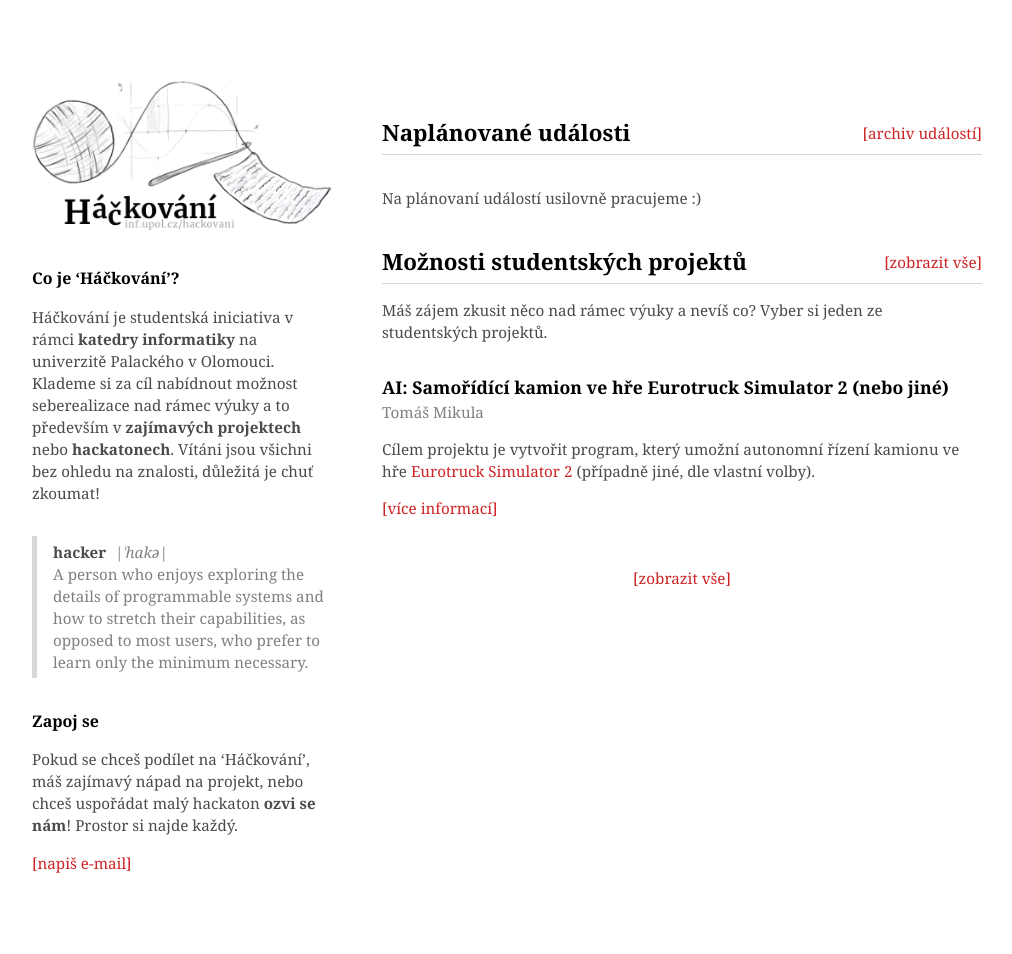
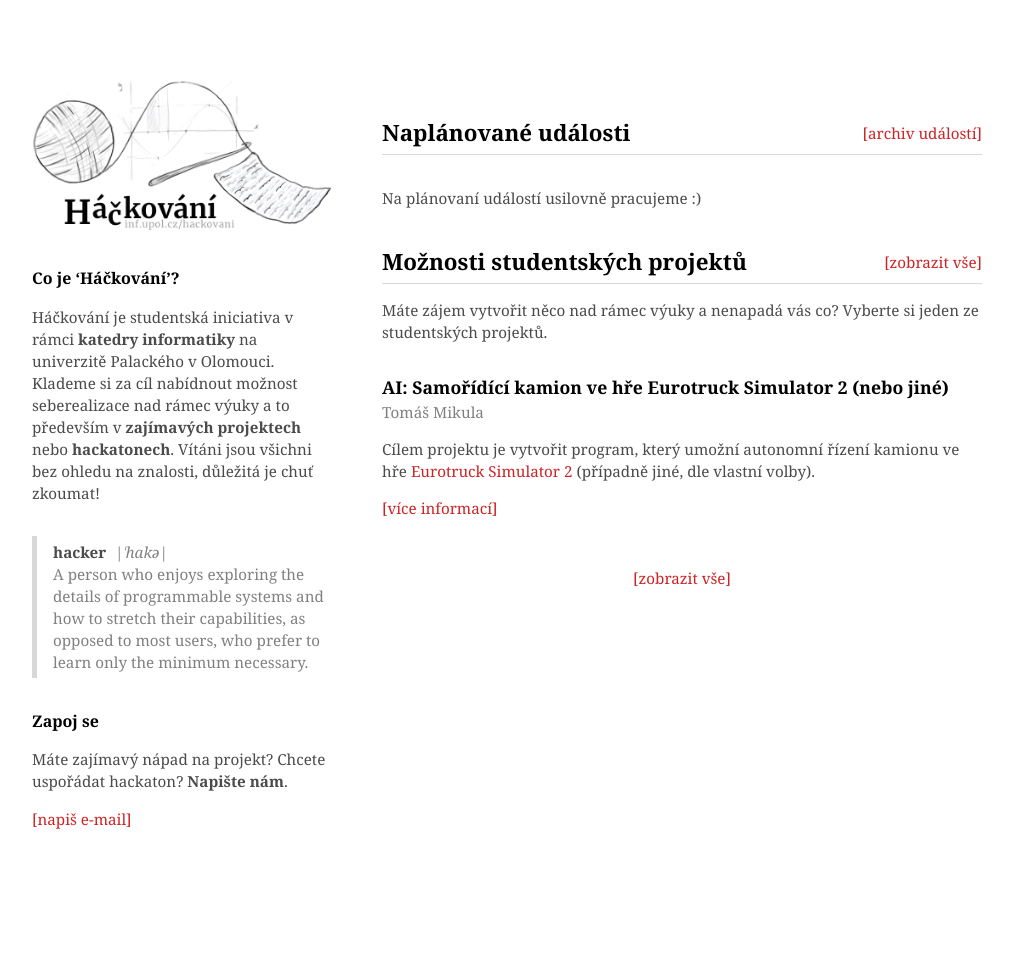
Before and after one commit to hackovani/hackovani.github.io, a Jekyll site: the page built from index.markdown, in a window 1280 px wide. Shown: the whole page, without its empty margins (133-1145 px from the left). Built offline with Jekyll 4.4.1, drawn with Linux system fonts in a browser that asks for light colours; after the commit the page ends 910 px from its top, so only the background shows below that.

Commit message:
Update text

```diff
--- a/_config.yml
+++ b/_config.yml
@@ -23,8 +23,7 @@ hacker_definition: >-
   A person who enjoys exploring the details of programmable systems and how to stretch their
   capabilities, as opposed to most users, who prefer to learn only the minimum necessary.
 join_us: >-
-  Pokud se chceš podílet na 'Háčkování', máš zajímavý nápad na projekt, nebo chceš
-  uspořádat malý hackaton **ozvi se nám**! Prostor si najde každý.
+  Máte zajímavý nápad na projekt? Chcete uspořádat hackaton? **Napište nám**.
 email: mail@tomasmikula.cz
 description: >-
   Háčkování je studentská iniciativa v rámci **katedry informatiky** na univerzitě Palackého v Olomouci.
--- a/_layouts/home.html
+++ b/_layouts/home.html
@@ -34,7 +34,7 @@ layout: default
   <div class="container--flex space-between headings">
     <h2>Možnosti studentských projektů</h2><a href="/project_archive" class="button">zobrazit vše</a>
   </div>
-  <p>Máš zájem zkusit něco nad rámec výuky a nevíš co? Vyber si jeden ze studentských projektů.</p>
+  <p>Máte zájem vytvořit něco nad rámec výuky a nenapadá vás co? Vyberte si jeden ze studentských projektů.</p>
 
   {% for project in site.categories.projects %}
   {% if project.url %}
```
